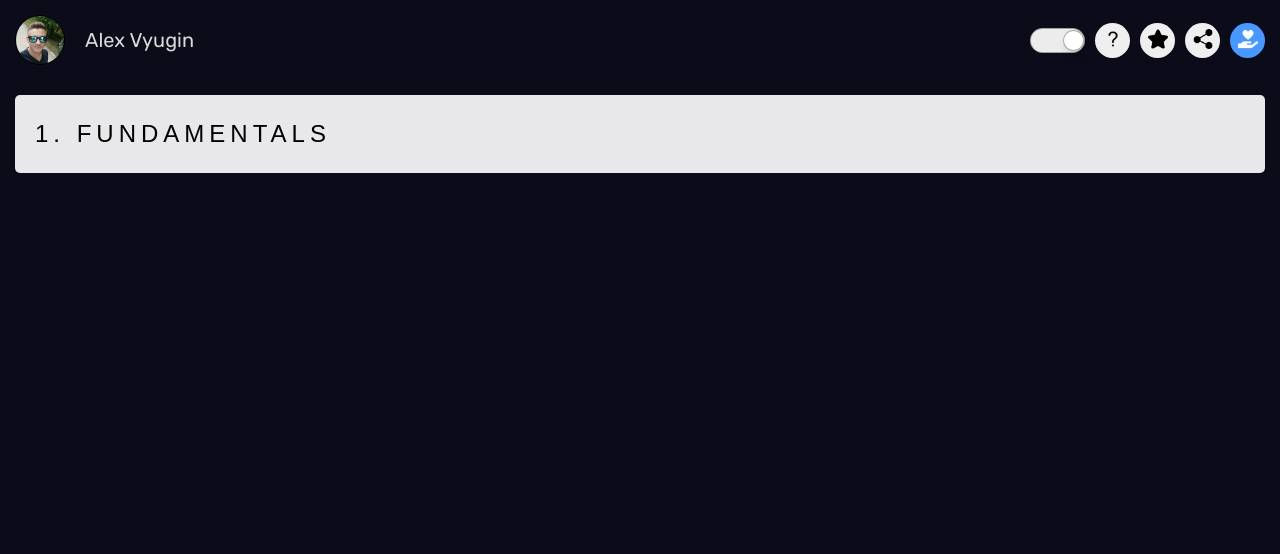
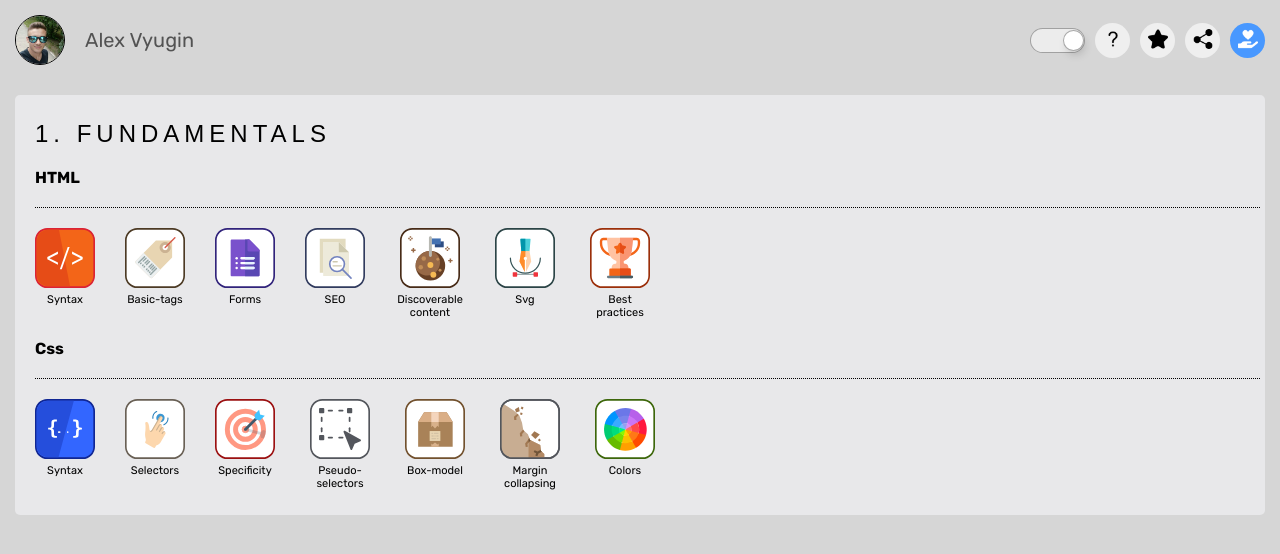
Before and after one commit to Noiker-ux/WebSkils-RoadMap-GameNoiker, a PHP site: page / in a window 1280 px wide. Shown: the top 554 px of the page. Run offline with PHP 8.4, Linux system fonts and the light colour scheme.

Commit message:
Add files via upload

```diff
--- a/index.html
+++ b/index.html
@@ -6,7 +6,7 @@
     <link rel="stylesheet" href="./styles/main.css">
     <title>Noiker Road Map</title>
 </head>
-<body>
+<body data-theme="normal">
     <header class="header">
         <div class="container">
             <div class="header__inner">
@@ -49,6 +49,77 @@
         <div class="container">
             <section class="collection">
                 <h1 class="collection__title">1. Fundamentals</h1>
+                <div class="areas">
+                    <div class="area">
+                        <strong class="area__title">HTML</strong>
+                        <div class="skills">
+                            <div class="skill">
+                                <img class="skill__img" src="./images/syntax.svg" alt="Syntax">
+                                <p class="skill__subtitle">Syntax</p>
+                            </div>
+                            <div class="skill">
+                                <img class="skill__img" src="./images/basic-tags.svg" alt="Basic-tags">
+                                <p class="skill__subtitle">Basic-tags</p>
+                            </div>
+                            <div class="skill">
+                                <img class="skill__img" src="./images/forms.svg" alt="Forms">
+                                <p class="skill__subtitle">Forms</p>
+                            </div>
+                            <div class="skill">
+                                <img class="skill__img" src="./images/seo.svg" alt="SEO">
+                                <p class="skill__subtitle">SEO</p>
+                            </div>
+                            <div class="skill">
+                                <img class="skill__img" src="./images/discoverable-content.svg" alt="Discoverable-content">
+                                <p class="skill__subtitle">Discoverable content</p>
+                            </div>
+                            <div class="skill">
+                                <img class="skill__img" src="./images/svg.svg" alt="Svg">
+                                <p class="skill__subtitle">Svg</p>
+                            </div>
+                            <div class="skill">
+                                <img class="skill__img" src="./images/best-practices.svg" alt="Best-practices">
+                                <p class="skill__subtitle">Best practices</p>
+                            </div>
+                        </div>
+                    </div>
+
+
+                <div class="area">
+                    <strong class="area__title">Css</strong>
+                    <div class="skills">
+                        <div class="skill">
+                            <img class="skill__img" src="./images/syntax_css.svg" alt="Syntax">
+                            <p class="skill__subtitle">Syntax</p>
+                        </div>
+                        <div class="skill">
+                            <img class="skill__img" src="./images/selectors.svg" alt="Selectors">
+                            <p class="skill__subtitle">Selectors</p>
+                        </div>
+                        <div class="skill">
+                            <img class="skill__img" src="./images/specificity.svg" alt="Specificity">
+                            <p class="skill__subtitle">Specificity</p>
+                        </div>
+                        <div class="skill">
+                            <img class="skill__img" src="./images/pseudo-selectors.svg" alt="Pseudo-selectors">
+                            <p class="skill__subtitle">Pseudo-selectors</p>
+                        </div>
+                        <div class="skill">
+                            <img class="skill__img" src="./images/box-model.svg" alt="Box-model">
+                            <p class="skill__subtitle">Box-model</p>
+                        </div>
+                        <div class="skill">
+                            <img class="skill__img" src="./images/margin-collapsing.svg" alt="Margin collapsing">
+                            <p class="skill__subtitle">Margin collapsing</p>
+                        </div>
+                        <div class="skill">
+                            <img class="skill__img" src="./images/colors.svg" alt="Colors">
+                            <p class="skill__subtitle">Colors</p>
+                        </div>
+                    </div>
+                </div>
+
+                </div>
             </section>
         </div>
     </main>
--- a/scripts/app.js
+++ b/scripts/app.js
@@ -1,6 +1,17 @@
 'use strict';
+const RoadMapGaming = 'NoikerRoadMapThemes.js'
 window.addEventListener('DOMContentLoaded',()=>{
-    document.querySelector('.theme-toggler__switch').addEventListener('click',(e)=>{
+    const theme = localStorage.getItem(RoadMapGaming)
+    if (theme=='true'){
+        document.body.classList.add("dark-mode")
+    }
+
+    document.querySelector('.theme-toggler__switch').addEventListener('click',()=>{
         document.body.classList.toggle("dark-mode")
-    })
+        if (document.body.classList.contains('dark-mode')){
+            localStorage.setItem(RoadMapGaming,false);
+        } else {
+            localStorage.setItem(RoadMapGaming,true);
+        }
+    });
 });
--- a/styles/darkMode.css
+++ b/styles/darkMode.css
@@ -1,7 +1,16 @@
 body.dark-mode {
-    color: #eee;
-    background-color: #1c204b;
+    color: #000000;
+    background-color: #292a36;
   }
-  body.dark-mode a {
-    color: #809fff;
-  }
+body.dark-mode a {
+  color: #809fff;
+}
+body.dark-mode>* {
+  color: rgb(252, 252, 252);
+}
+body.dark-mode .header__avatar-nickname{
+    color: rgb(252, 252, 252);
+}
+body.dark-mode .collection{
+  background-color: #30313f;
+}
--- a/styles/header.css
+++ b/styles/header.css
@@ -20,7 +20,7 @@
   }
   .header__avatar-nickname{
     font-family: 'Rubic';
-    color: #dadada;
+    color: #535353;
     font-size: 20px;
   }
   /* Правая часть шапки */
@@ -66,7 +66,7 @@
     border-radius: 1em;
     position: relative;
     cursor: pointer;
-    background: #030a6b;
+    background: #30313f;
     border: 1px solid #dadada;
     transition: all .1s linear;
     display: inline-block;
--- a/styles/main.css
+++ b/styles/main.css
@@ -10,9 +10,11 @@
   box-sizing: border-box;
   margin: 0;
   padding: 0;
+  font-family: 'Rubic';
 }
 body{
-  background-color: #0B0B19;
+  background-color: #d6d6d6;
+  color: black;
 }
 
 .container{
@@ -29,3 +31,40 @@ body{
   font-weight: 100;
   letter-spacing: 5px;
 }
+.area{
+  margin-top: 20px;
+}
+
+.skills{
+  display: flex;
+  flex-direction: row;
+  flex-wrap: wrap;
+  align-items: start;
+  border-top: 1px dotted black;
+  padding-top: 20px;
+  gap: 30px;
+  margin-top: 20px;
+}
+.skill{
+  display: flex;
+  align-items: center;
+  justify-content: center;
+  flex-direction: column;
+}
+.skill__img{
+  width: 60px;
+  height: 60px;
+  cursor: pointer;
+  transition: all .3s ease;
+}
+.skill__img:hover{
+  transform: scale(1.1);
+}
+
+.skill__subtitle{
+  margin-top: 5px;
+  max-width: 70px;
+  text-align: center;
+  word-wrap:break-word;
+  font-size: 11px;
+}
```
Also changed, not shown: images/basic-tags.svg (added), images/best-practices.svg (added), images/box-model.svg (added), images/colors.svg (added), images/discoverable-content.svg (added), images/forms.svg (added), images/margin-collapsing.svg (added), images/pseudo-selectors.svg (added), images/selectors.svg (added), images/seo.svg (added), images/specificity.svg (added), images/svg.svg (added), images/syntax.svg (added), images/syntax_css.svg (added).
